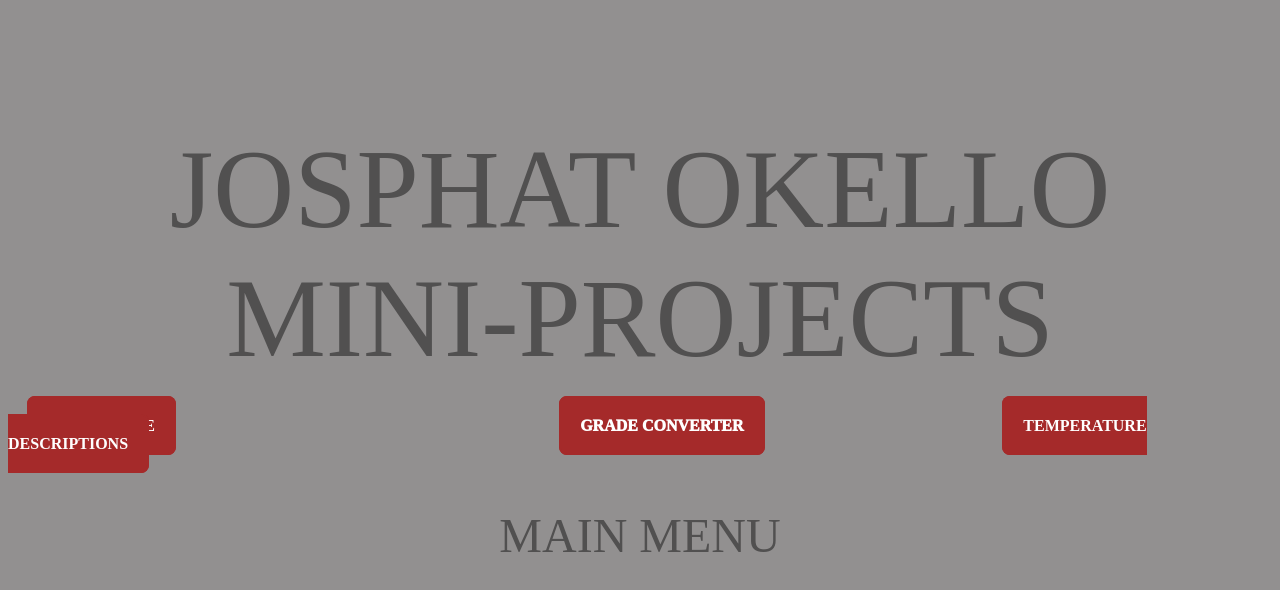
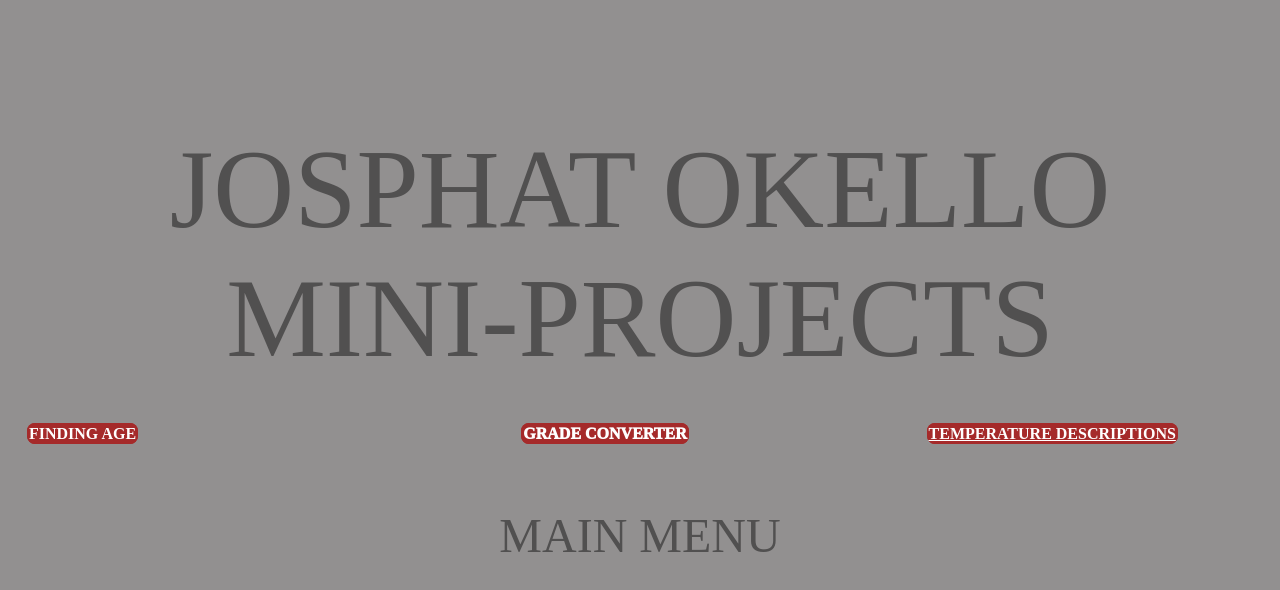
Before and after one commit to josphatokello14-sys/begginer, a plain HTML site: page index.html in a window 1280 px wide. Drawn offline with Linux system fonts and the light colour scheme.

Commit message:
Updated project'

```diff
--- a/menu.css
+++ b/menu.css
@@ -23,16 +23,17 @@
 }
 .foreground{
     position: relative;
-    z-index:5;
-    margin-top:33%;
+    z-index:2;
+    padding-top:33%;
     width:100%;
+    max-width: 12000px;
 }
 .project1{
     border: solid brown 2px;
     border-radius: 8px;
     position:relative;
     margin-right:30%;
-    padding:1.5%;
+    /*padding:1.5%;*/
     margin-left:1.5%;
     text-decoration: none;
     background-color:brown;
@@ -44,7 +45,7 @@
     border-radius: 8px;
     position: relative;
     margin-right: 18.5%;
-    padding:1.5%;
+    /*padding:1.5%;*/
     text-decoration: none;
     font-weight: 1000;
     background-color: brown;
@@ -54,8 +55,7 @@
     border: solid brown 2px;
     border-radius: 8px;
     position: relative;
-    padding:1.5%;
-    text-decoration: none;
+    /*padding:1.5%;*/
     background-color: brown;
     color:white;
     font-weight: 900;
```
